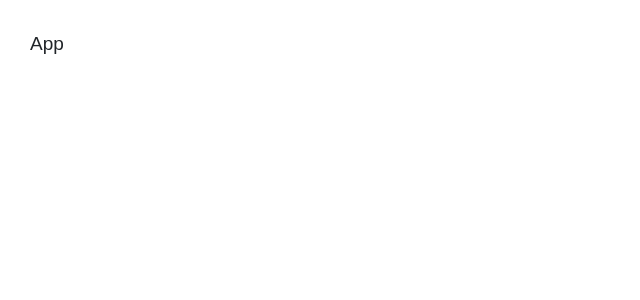
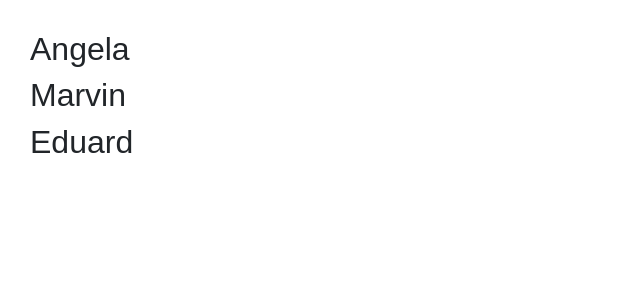
Before and after one commit to AdrianJose25/03-counter-app-cra, a React (Create React App) app: page / in a window 1280 px wide. Shown: the top 300 px of the page, without its empty margins (0-640 px from the left). Built offline with nearby package versions, Linux system fonts and the light colour scheme.

Commit message:
render props

```diff
--- a/src/App.jsx
+++ b/src/App.jsx
@@ -1,5 +1,25 @@
 import React from "react";
+import { Main } from "./components/Main";
+import { DataContainer } from "./components/DataContainer";
+import { ShowData } from "./components/ShowData";
+import { OtroCompo } from "./components/OtroCompo";
+
+const users = [
+  { userName: "Angela", id: "1" },
+  { userName: "Marvin", id: "2" },
+  { userName: "Eduard", id: "3" },
+];
 
 export const App = () => {
-  return <div>App</div>;
+  return (
+    <div>
+      <Main>
+        <DataContainer
+          users={users}
+          show={(user) => <ShowData key={user.id} userName={user.userName} />}
+          otro={() => <OtroCompo />}
+        />
+      </Main>
+    </div>
+  );
 };
--- /dev/null
+++ b/src/components/DataContainer.jsx
@@ -0,0 +1,10 @@
+import React from "react";
+
+export const DataContainer = ({ show, users, otro }) => {
+  return (
+    <>
+      {users.length > 0 && users.map(show)}
+      {!users.length && otro()}
+    </>
+  );
+};
--- /dev/null
+++ b/src/components/Main.jsx
@@ -0,0 +1,5 @@
+import React from "react";
+
+export const Main = ({ children }) => {
+  return <div>{children}</div>;
+};
--- /dev/null
+++ b/src/components/OtroCompo.jsx
@@ -0,0 +1,5 @@
+import React from "react";
+
+export const OtroCompo = () => {
+  return <h2>No hay usuarios</h2>;
+};
--- /dev/null
+++ b/src/components/ShowData.jsx
@@ -0,0 +1,9 @@
+import React from "react";
+
+export const ShowData = ({ userName }) => {
+  return (
+    <>
+      <h2>{userName}</h2>
+    </>
+  );
+};
```
